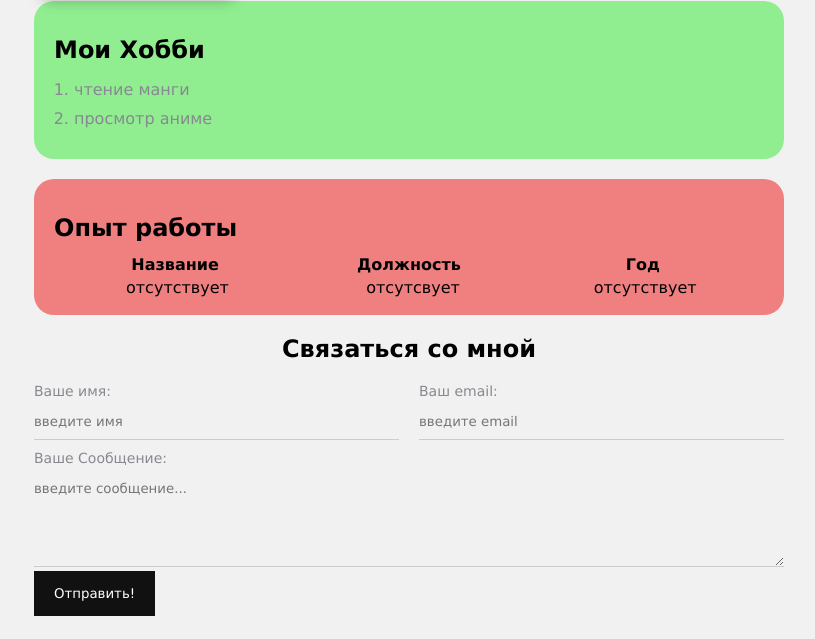
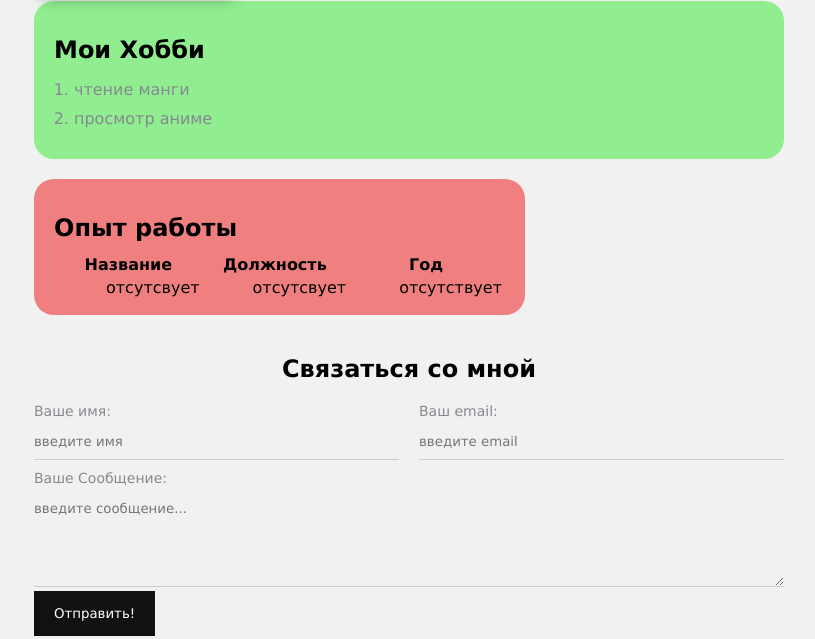
Before and after one commit to genoside/resume, a plain HTML site: page index.html in a window 1280 px wide. Shown: the part 317-956 px from the top of the page, without its empty margins (231-1046 px from the left). Drawn offline with Linux system fonts and the light colour scheme.

Commit message:
Add files via upload

```diff
--- a/index.html
+++ b/index.html
@@ -42,7 +42,7 @@
  </thead>
 <tbody>
 <tr>
-   <td>отсутствует</td>
+   <td>отсутсвует</td>
    <td>отсутсвует</td>
    <td>отсутствует</td>
 </tbody>
--- a/styles.css
+++ b/styles.css
@@ -35,6 +35,7 @@ margin-bottom: 10px;
 }
 .bg-red{
     background: LightCoral;
+    display: inline-block;
 }
 .bg-green{
     background: LightGreen;
@@ -77,7 +78,7 @@ a:visited{
     width: 100%;
 }
 .table td{
-    padding-left: 70px;
+    padding-left: 50px;
 }
 .info{
     display:inline-flex
```
